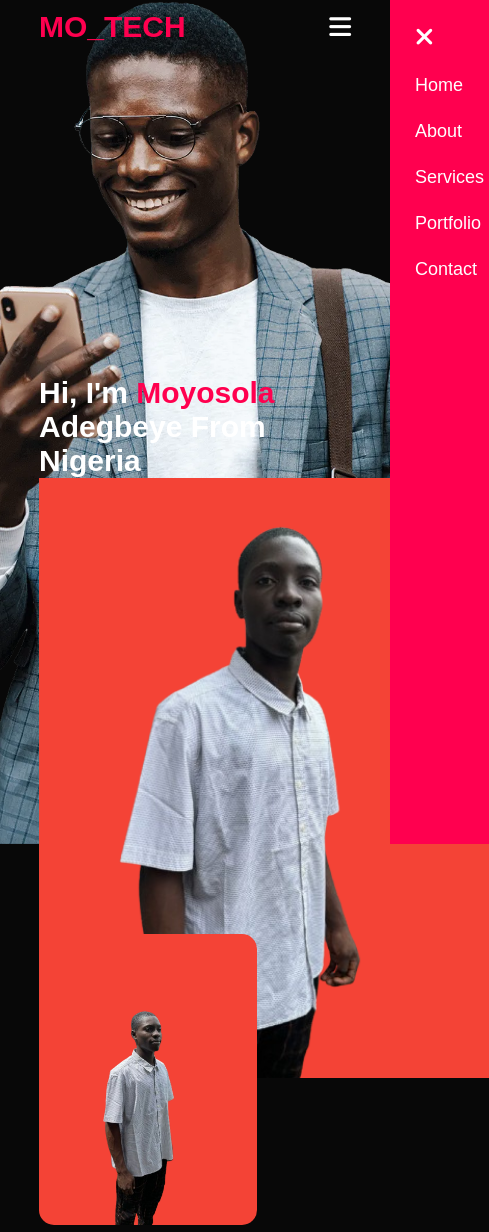
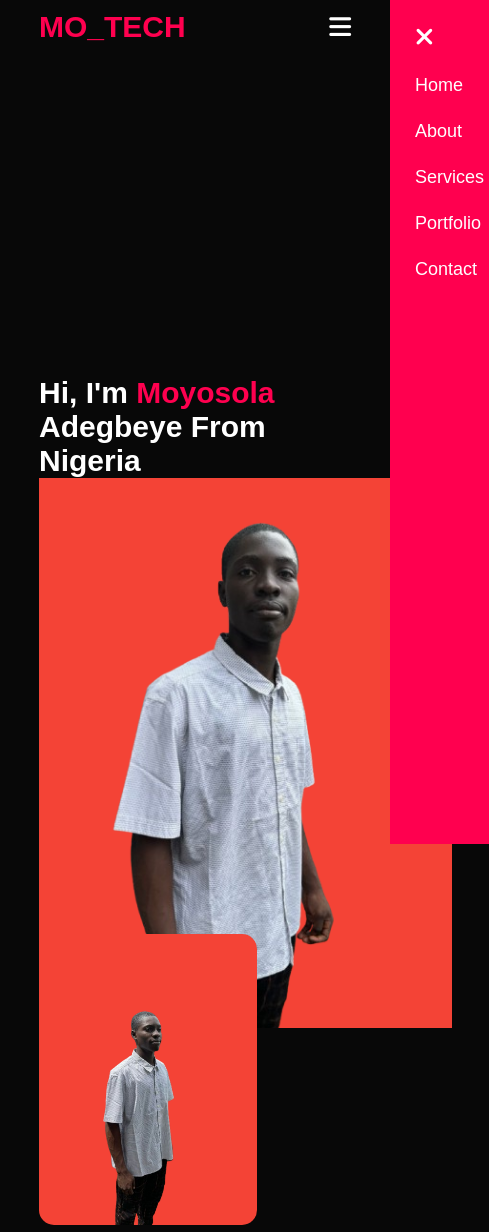
Before and after one commit to DheMoyorh/MY-PORTFOLIO, a plain HTML site: page index.html in a window 390 px wide. Shown: the top 1232 px of the page, 489 px wide, since content can reach past the window. Drawn offline with Linux system fonts and the light colour scheme.

Commit message:
'style.css'

```diff
--- a/style.css
+++ b/style.css
@@ -74,7 +74,7 @@ nav ul li a:hover::after{
 }
 .header-text img{
     width: 500px;
-    height: 600px;
+    height: 550px;
     top: 50%;
     object-fit: cover;
     /* display: flex;
@@ -338,9 +338,9 @@ nav .fas{
     display: none;
 }
 @media only screen and (max-width: 600px){
-    #header{
+    /* #header{
         background-image: url(/assets/DP1.webp);
-    }
+    } */
     .header-text{
         margin-top: 100%;
         font-size: 16px;
```
